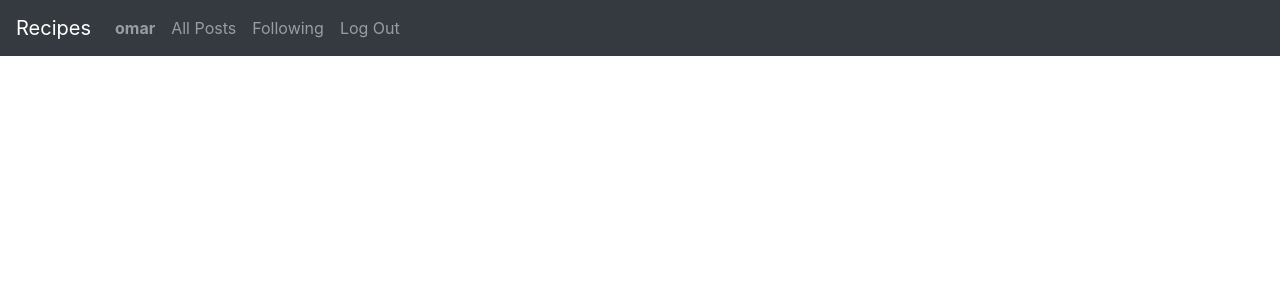
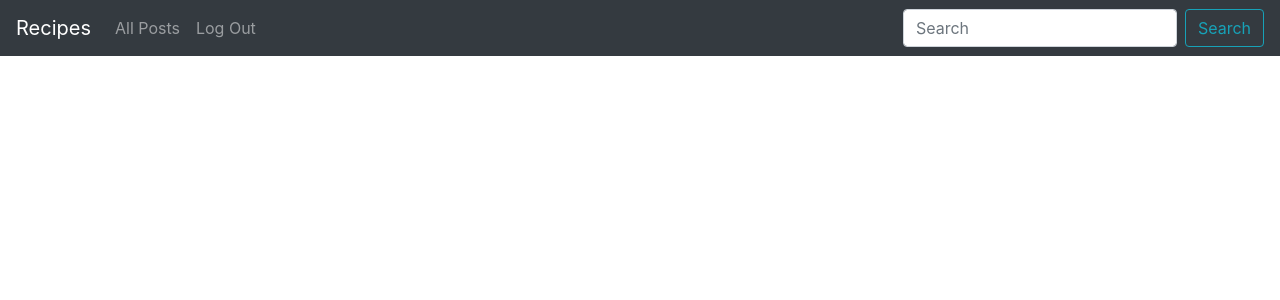
Before and after one commit to omarinio/RecipeWebsite, a Django app: template recipe/main/templates/main/layout.html in a window 1280 px wide. Shown: the top 300 px of the page. Run offline with Django 3.2, Linux system fonts and the light colour scheme; the template is opened without the code that fills it, so the values that code supplies are empty; a user stored in the database is signed in; parts of the project's set-up code (start-up, migrations or seed data) failed here and were passed over; some libraries are stand-ins or nearby versions.

Commit message:
search box

```diff
--- a/recipe/main/templates/main/layout.html
+++ b/recipe/main/templates/main/layout.html
@@ -15,20 +15,16 @@
         <nav class="navbar navbar-expand-lg navbar-dark bg-dark">
             <a class="navbar-brand" href="{% url 'index' %}">Recipes</a>
 
-            <div>
+            <div class="collapse navbar-collapse">
               <ul class="navbar-nav mr-auto">
                 {% if user.is_authenticated %}
-                    <li class="nav-item">
-                        <a class="nav-link" href="{% url 'user' user.id %}"><strong>{{ user.username }}</strong></a>
-                    </li>
+
                 {% endif %}
                 <li class="nav-item">
                   <a class="nav-link" href="{% url 'index' %}">All Posts</a>
                 </li>
                 {% if user.is_authenticated %}
-                    <li class="nav-item">
-                        <a class="nav-link" href="{% url 'following' %}">Following</a>
-                    </li>
+
                     <li class="nav-item">
                         <a class="nav-link" href="{% url 'logout' %}">Log Out</a>
                     </li>
@@ -41,6 +37,10 @@
                     </li>
                 {% endif %}
               </ul>
+              <form class="form-inline my-2 my-lg-0">
+                <input class="form-control mr-sm-2" type="search" placeholder="Search" aria-label="Search">
+                <button class="btn btn-outline-info my-2 my-sm-0" type="submit">Search</button>
+              </form>
             </div>
           </nav>
 
```
Also changed, not shown: recipe/db.sqlite3.
